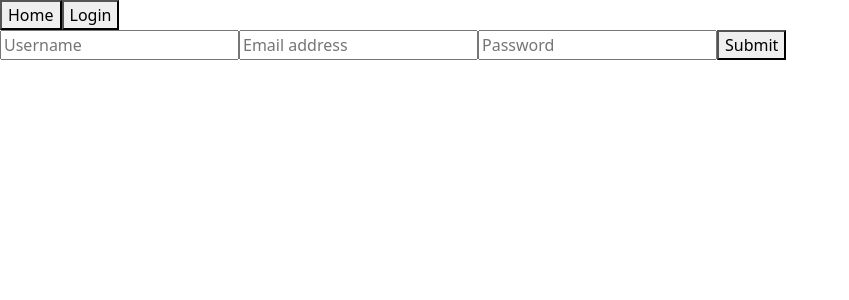
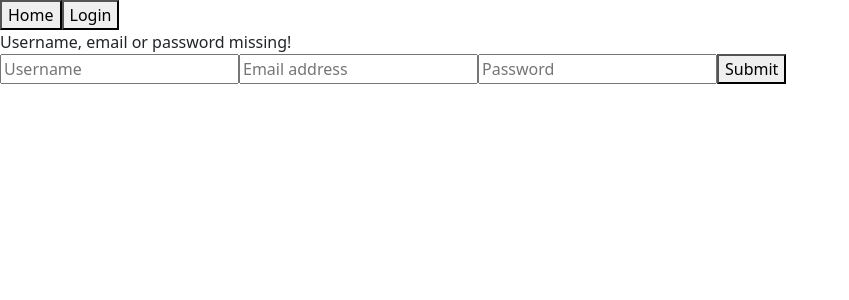
Before and after one commit to yigitgorgulu/vocabulary-memorisation-website, an Angular app: page /register in a window 1280 px wide. Shown: the top 300 px of the page, without its empty margins (0-849 px from the left). Built offline with nearby package versions, Linux system fonts and the light colour scheme.

Commit message:
validity check for login / register

```diff
--- a/src/app/login/login.component.html
+++ b/src/app/login/login.component.html
@@ -3,6 +3,8 @@
 
 <form [formGroup]="loginForm"
       (ngSubmit)="submit()">
+  <div *ngIf="!loginForm.valid">Username or password missing!</div>
+
   <label for="username"></label>
   <input type="text"
          id="username"
--- a/src/app/register/register.component.html
+++ b/src/app/register/register.component.html
@@ -3,6 +3,8 @@
 
 <form [formGroup]="registerForm"
       (ngSubmit)="submit()">
+  <div *ngIf="!registerForm.valid">Username, email or password missing!</div>
+
   <label for="username"></label>
   <input type="text"
          id="username"
```
